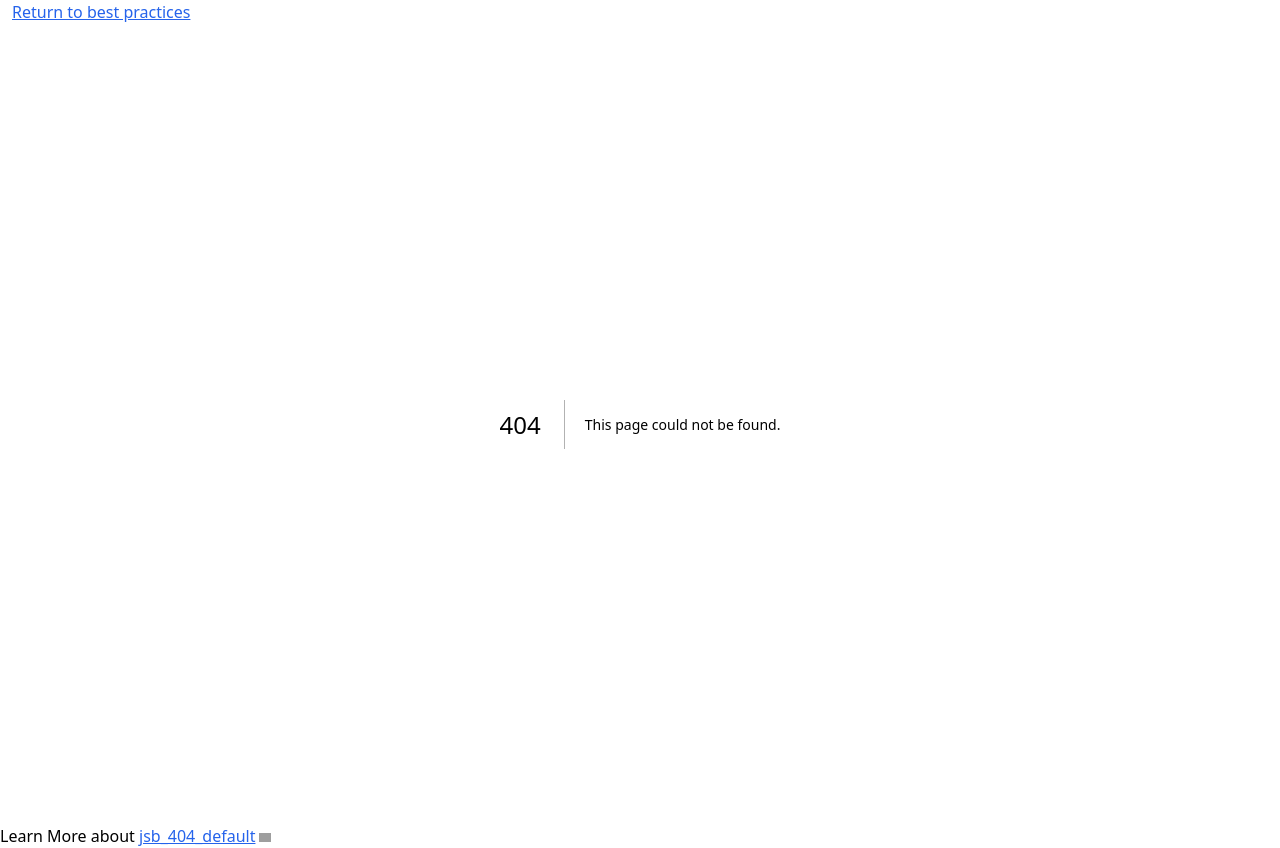
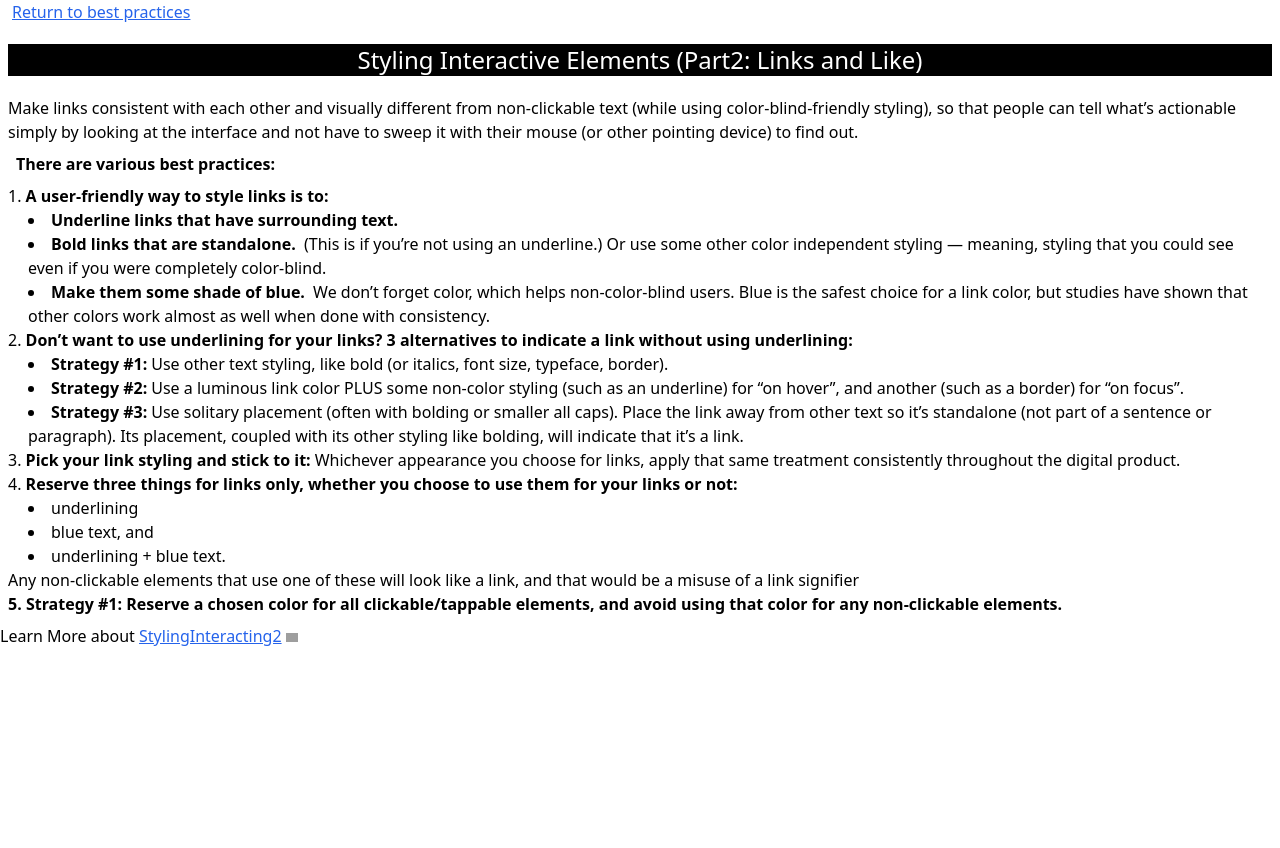
Before and after one commit to vipulpathak113/react-accessibility, a Next.js app: page /stylingInteractive2 in a window 1280 px wide. Before the commit this address had no page. After the commit the page ends 800 px from the top, so only its background shows below. Built offline with nearby package versions, Linux system fonts and the light colour scheme; grey boxes are pictures that could not be loaded.

Commit message:
styling interactive links

```diff
--- a/pages/index.tsx
+++ b/pages/index.tsx
@@ -4,7 +4,7 @@ export default function Home() {
   return (
     <>
       <h1 className="text-2xl text-center m-10">
-        Top 10 Accessibility best practices for Design
+        Top 10 Accessibility best practices for Designers
       </h1>
 
       <div className="grid grid-cols-[300px_300px] justify-center">
@@ -32,6 +32,12 @@ export default function Home() {
             Styling Interactive Elements (Part1: Buttons and Like)
           </Link>
         </div>
+        <div>
+          <span>5. </span>
+          <Link href="/stylingInteractive2" className="text-blue-600 underline">
+            Styling Interactive Elements (Part2: Links and Like)
+          </Link>
+        </div>
       </div>
     </>
   );
--- /dev/null
+++ b/pages/stylingInteractive2.tsx
@@ -0,0 +1,100 @@
+export default function StylingInteracting2() {
+  return (
+    <div className="m-2">
+      <h1 className="text-center text-2xl mt-5 mb-5 bg-black text-white">
+        Styling Interactive Elements (Part2: Links and Like)
+      </h1>
+      <div>
+        Make links consistent with each other and visually different from
+        non-clickable text (while using color-blind-friendly styling), so that
+        people can tell what’s actionable simply by looking at the interface and
+        not have to sweep it with their mouse (or other pointing device) to find
+        out.
+      </div>
+
+      <div className="text-base font-semibold m-2">
+        There are various best practices:
+      </div>
+      <ul className="list-decimal list-inside">
+        <li>
+          <span className="font-bold mr-1">
+            A user-friendly way to style links is to:{" "}
+          </span>
+          <ul className="list-disc list-inside ml-5">
+            <li className="font-bold mr-1">
+              Underline links that have surrounding text.
+            </li>
+            <li>
+              <span className="font-bold mr-1">
+                Bold links that are standalone.
+              </span>{" "}
+              (This is if you’re not using an underline.) Or use some other
+              color independent styling — meaning, styling that you could see
+              even if you were completely color-blind.
+            </li>
+            <li>
+              <span className="font-bold mr-1">
+                Make them some shade of blue.
+              </span>{" "}
+              We don’t forget color, which helps non-color-blind users. Blue is
+              the safest choice for a link color, but studies have shown that
+              other colors work almost as well when done with consistency.
+            </li>
+          </ul>
+        </li>
+
+        <li>
+          <span className="font-bold mr-1">
+            Don’t want to use underlining for your links? 3 alternatives to
+            indicate a link without using underlining:
+          </span>
+          <ul className="list-disc list-inside ml-5">
+            <li>
+              <span className="font-bold mr-1">Strategy #1:</span>
+              Use other text styling, like bold (or italics, font size,
+              typeface, border).
+            </li>
+            <li>
+              <span className="font-bold mr-1">Strategy #2:</span>
+              Use a luminous link color PLUS some non-color styling (such as an
+              underline) for “on hover”, and another (such as a border) for “on
+              focus”.
+            </li>
+            <li>
+              <span className="font-bold mr-1">Strategy #3:</span>
+              Use solitary placement (often with bolding or smaller all caps).
+              Place the link away from other text so it’s standalone (not part
+              of a sentence or paragraph). Its placement, coupled with its other
+              styling like bolding, will indicate that it’s a link.
+            </li>
+          </ul>
+        </li>
+        <li>
+          <span className="font-bold mr-1">
+            Pick your link styling and stick to it:
+          </span>
+          Whichever appearance you choose for links, apply that same treatment
+          consistently throughout the digital product.
+        </li>
+
+        <li>
+          <span className="font-bold mr-1">
+            Reserve three things for links only, whether you choose to use them
+            for your links or not:
+          </span>
+          <ul className="list-disc list-inside ml-5">
+            <li>underlining</li>
+            <li>blue text, and</li>
+            <li> underlining + blue text.</li>
+          </ul>
+          Any non-clickable elements that use one of these will look like a
+          link, and that would be a misuse of a link signifier
+        </li>
+        <li className="font-bold mr-1">
+          Strategy #1: Reserve a chosen color for all clickable/tappable
+          elements, and avoid using that color for any non-clickable elements.
+        </li>
+      </ul>
+    </div>
+  );
+}
```
Also changed, not shown: 1 other file (tests, documents, lock files or other folders).
